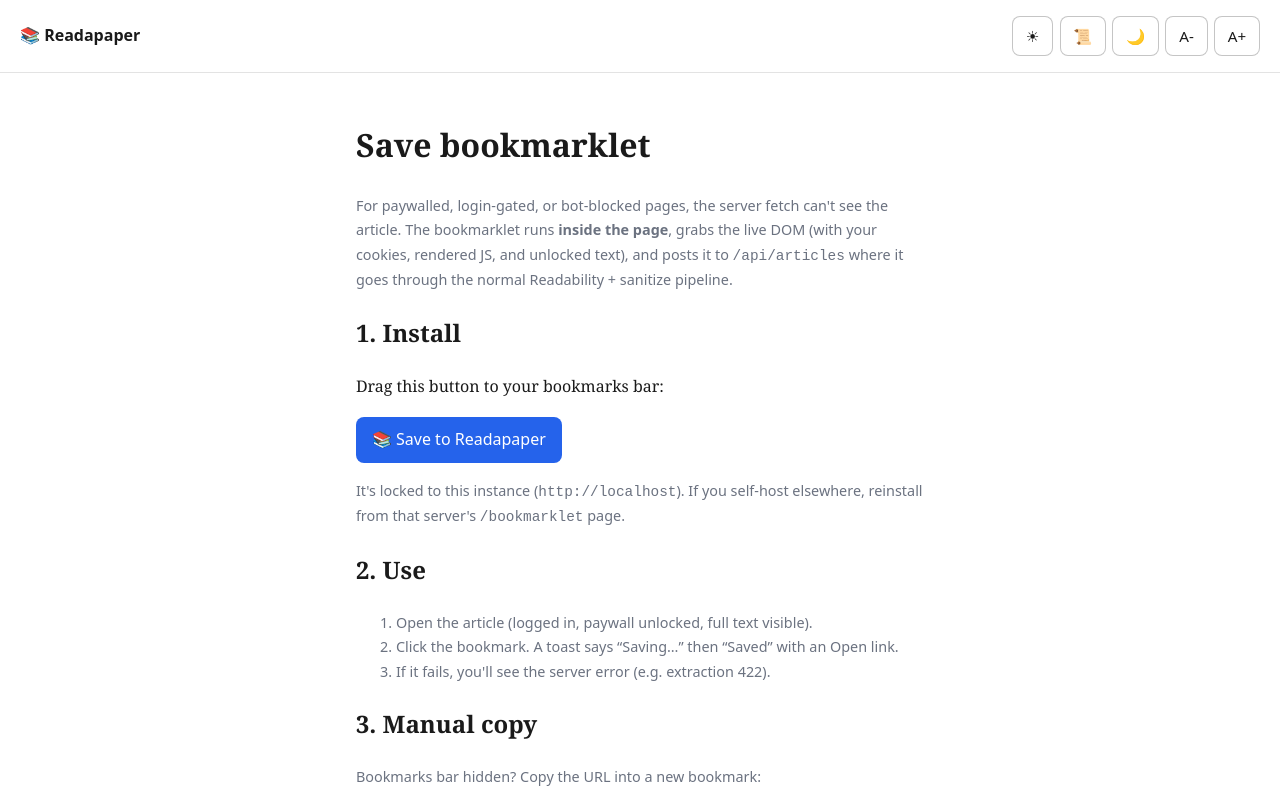
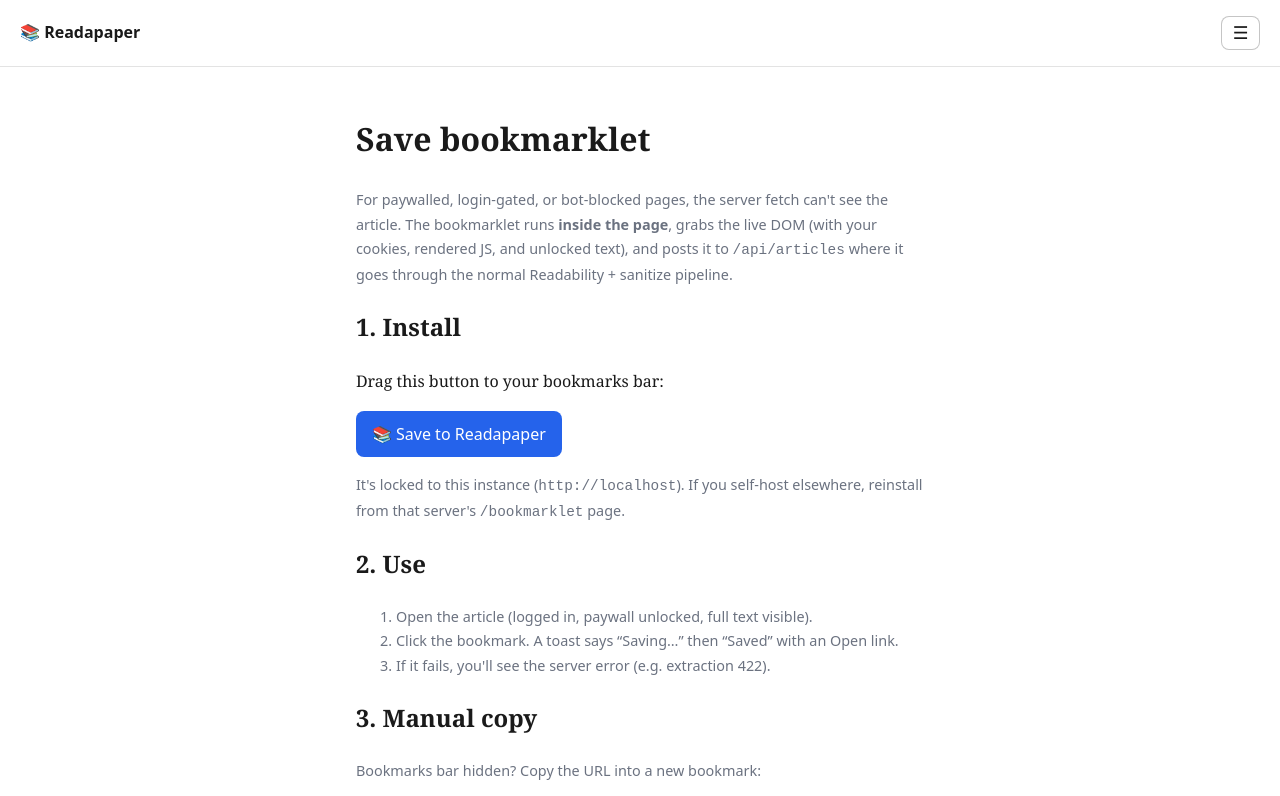
Before and after one commit to jackowayed/readapaper, a Next.js app: page /bookmarklet in a window 1280 px wide. Shown: the top 796 px of the page. Built offline with nearby package versions, Linux system fonts and the light colour scheme.

Commit message:
Header: collapse right-side controls into click-to-open menu

```diff
--- a/app/globals.css
+++ b/app/globals.css
@@ -53,6 +53,47 @@
   font-weight: 700;
   text-decoration: none;
   color: var(--fg);
+}
+.menu-wrap {
+  position: relative;
+}
+.menu-button {
+  font-size: 1.1rem;
+  line-height: 1;
+  padding: 0.45rem 0.65rem;
+}
+.menu-dropdown {
+  position: absolute;
+  right: 0;
+  top: calc(100% + 0.5rem);
+  display: flex;
+  flex-direction: column;
+  gap: 0.75rem;
+  min-width: 12rem;
+  padding: 0.85rem 1rem;
+  border: 1px solid color-mix(in srgb, var(--fg) 15%, transparent);
+  border-radius: 12px;
+  background: var(--bg);
+  box-shadow: 0 8px 24px rgba(0, 0, 0, 0.12);
+  z-index: 20;
+}
+.menu-link {
+  text-decoration: none;
+}
+.menu-link:hover {
+  text-decoration: underline;
+}
+.menu-section {
+  display: flex;
+  flex-direction: column;
+  gap: 0.4rem;
+}
+.menu-label {
+  font-family: system-ui, sans-serif;
+  font-size: 0.75rem;
+  text-transform: uppercase;
+  letter-spacing: 0.05em;
+  color: var(--muted);
 }
 main.narrow {
   max-width: var(--column);
--- a/components/SiteHeader.tsx
+++ b/components/SiteHeader.tsx
@@ -1,3 +1,5 @@
+"use client";
+import { useEffect, useRef, useState } from "react";
 import type { ReactNode } from "react";
 import ThemeControl from "./ThemeControl";
 
@@ -10,18 +12,57 @@
   brandHref?: string;
   showBookmarkletLink?: boolean;
 }) {
+  const [open, setOpen] = useState(false);
+  const wrapRef = useRef<HTMLDivElement>(null);
+
+  useEffect(() => {
+    if (!open) return;
+    function onPointerDown(e: PointerEvent) {
+      if (wrapRef.current && !wrapRef.current.contains(e.target as Node)) {
+        setOpen(false);
+      }
+    }
+    function onKeyDown(e: KeyboardEvent) {
+      if (e.key === "Escape") setOpen(false);
+    }
+    document.addEventListener("pointerdown", onPointerDown);
+    document.addEventListener("keydown", onKeyDown);
+    return () => {
+      document.removeEventListener("pointerdown", onPointerDown);
+      document.removeEventListener("keydown", onKeyDown);
+    };
+  }, [open]);
+
   return (
     <header className="topbar">
       <a className="brand" href={brandHref}>
         {brandLabel}
       </a>
-      <div style={{ display: "flex", gap: "1rem", alignItems: "center" }}>
-        {showBookmarkletLink && (
-          <a className="muted" href="/bookmarklet">
-            Bookmarklet
-          </a>
+      <div ref={wrapRef} className="menu-wrap">
+        <button
+          type="button"
+          className="menu-button"
+          aria-label="Menu"
+          aria-haspopup="true"
+          aria-expanded={open}
+          aria-controls="site-menu"
+          onClick={() => setOpen((v) => !v)}
+        >
+          ☰
+        </button>
+        {open && (
+          <div id="site-menu" className="menu-dropdown" role="menu">
+            {showBookmarkletLink && (
+              <a className="muted menu-link" href="/bookmarklet" role="menuitem">
+                Bookmarklet
+              </a>
+            )}
+            <div className="menu-section">
+              <div className="menu-label">Theme</div>
+              <ThemeControl />
+            </div>
+          </div>
         )}
-        <ThemeControl />
       </div>
     </header>
   );
```
